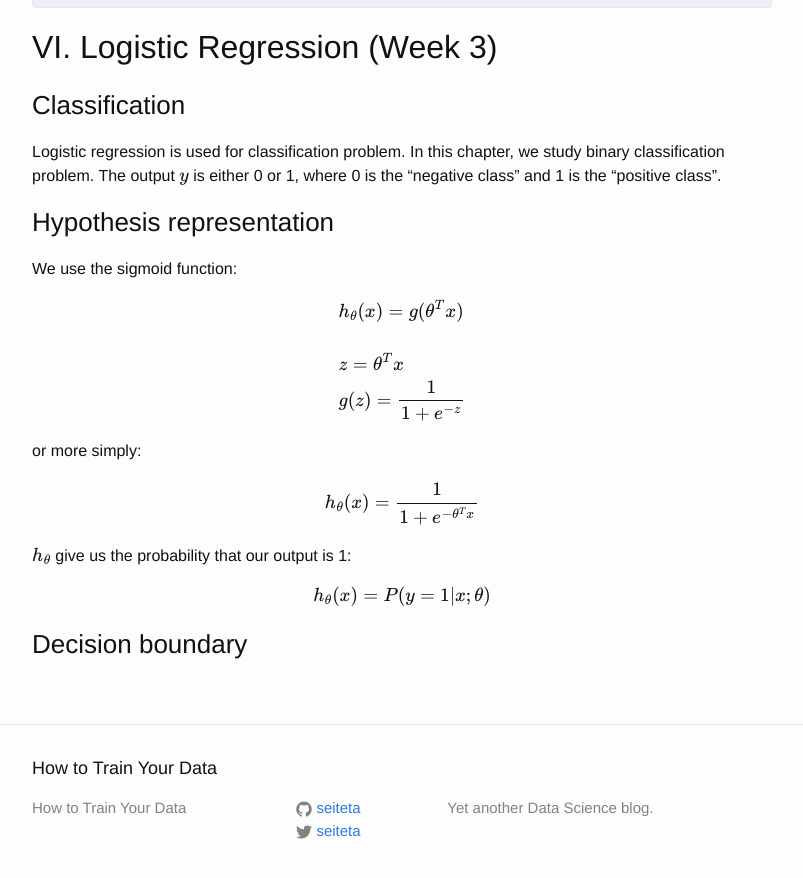
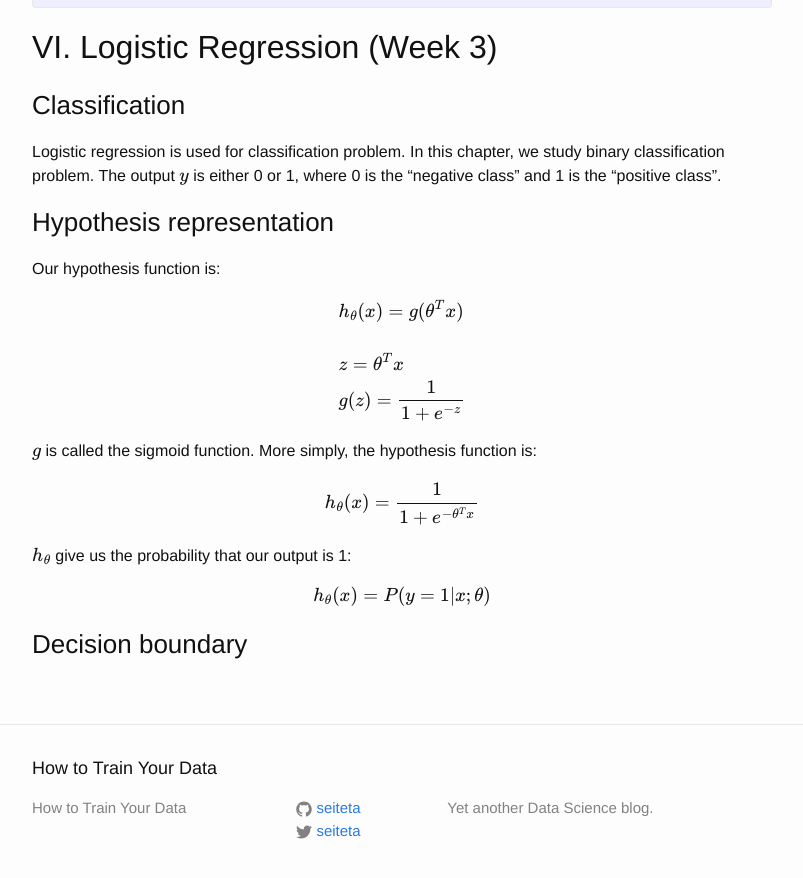
Before and after one commit to seiteta/seiteta.github.io_old, a Jekyll site: the page built from _posts/2014-12-04-machine-learning-notes.md, in a window 1280 px wide and 900 px high, scrolled down 4048 px. Shown: the top 878 px of the window, without its empty margins (238-1041 px from the left). Built offline with Jekyll 4.4.1, drawn with Linux system fonts in a browser that asks for light colours; formulas are drawn with MathJax 3.

Commit message:
Update 2014-12-04-machine-learning-notes.md

```diff
--- a/_posts/2014-12-04-machine-learning-notes.md
+++ b/_posts/2014-12-04-machine-learning-notes.md
@@ -146,7 +146,7 @@ Logistic regression is used for classification problem. In this chapter, we stud
 
 ### Hypothesis representation
 
-We use the sigmoid function:
+Our hypothesis function is:
 
 $$
 \begin{align*}
@@ -156,7 +156,7 @@ $$
 \end{align*}
 $$
 
-or more simply:
+$$g$$ is called the sigmoid function. More simply, the hypothesis function is:
 
 $$ h_\theta (x) = \dfrac{1}{1+e^{-\theta^T x}}$$
 
```
